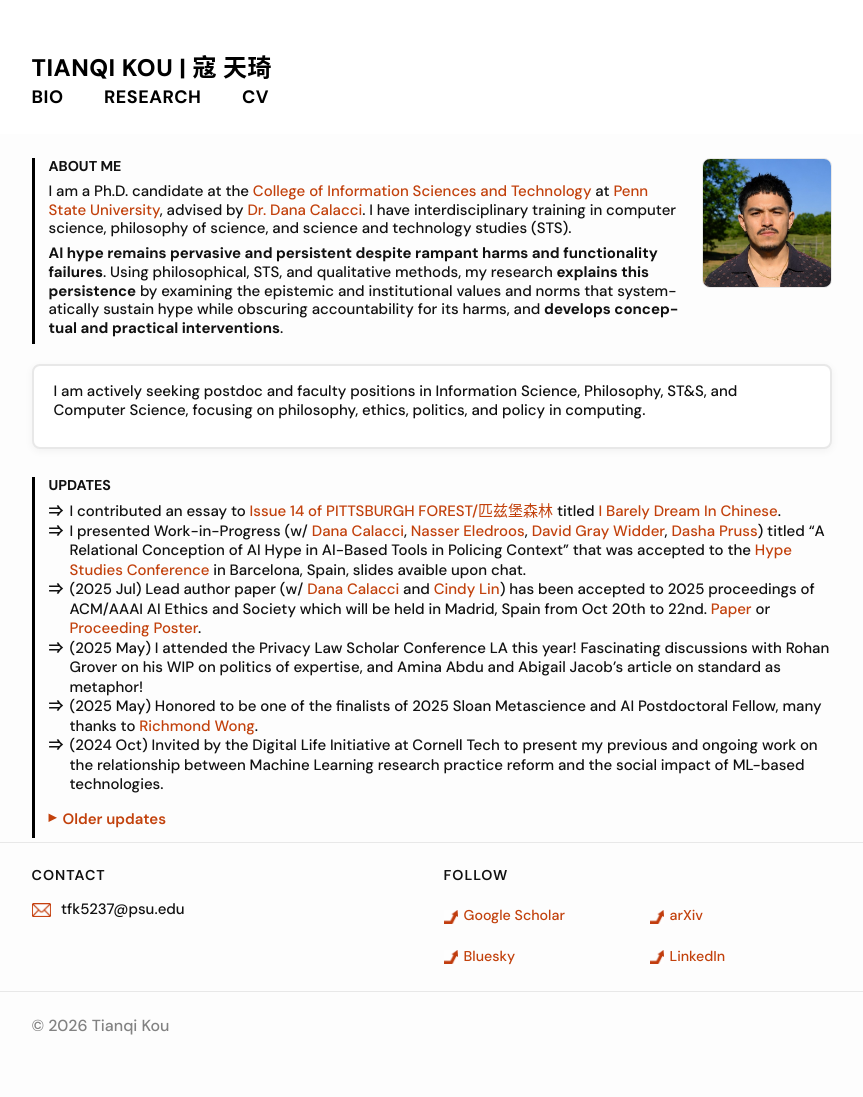
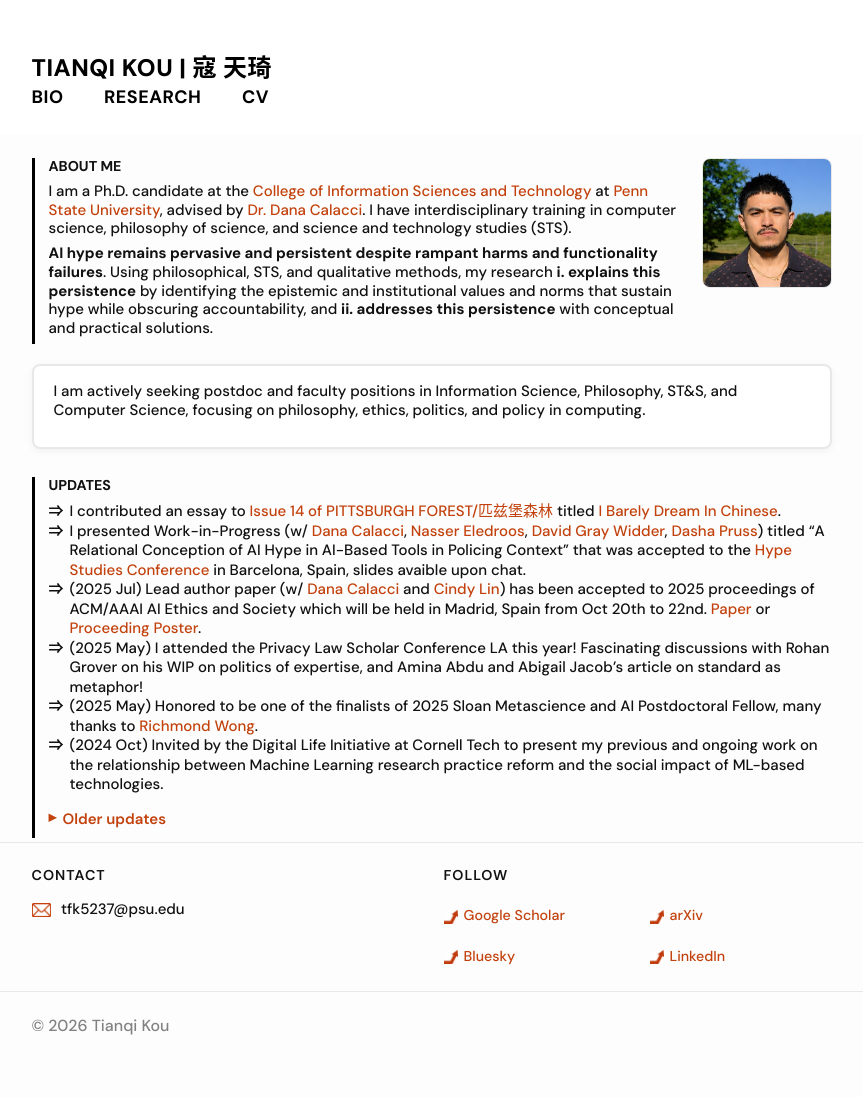
Before and after one commit to koutianqi/koutianqi.github.io, a Jekyll site: the page built from index.markdown, in a window 1280 px wide. Shown: the whole page, without its empty margins (201-1064 px from the left). Built offline with Jekyll 4.4.1, drawn with Linux system fonts in a browser that asks for light colours.

Commit message:
Update index.markdown

```diff
--- a/index.markdown
+++ b/index.markdown
@@ -11,7 +11,7 @@
 
 I am a Ph.D. candidate at the [College of Information Sciences and Technology](https://ist.psu.edu/about) at [Penn State University](https://www.psu.edu), advised by [Dr. Dana Calacci](https://www.dcalacci.net). I have interdisciplinary training in computer science, philosophy of science, and science and technology studies (STS).
 
-**AI hype remains pervasive and persistent despite rampant harms and functionality failures**. Using philosophical, STS, and qualitative methods, my research **explains this persistence** by examining the epistemic and institutional values and norms that systematically sustain hype while obscuring accountability for its harms, and **develops conceptual and practical interventions**.
+**AI hype remains pervasive and persistent despite rampant harms and functionality failures**. Using philosophical, STS, and qualitative methods, my research **i. explains this persistence** by identifying the epistemic and institutional values and norms that sustain hype while obscuring accountability, and **ii. addresses this persistence** with conceptual and practical solutions.
 
   </div>
   <img class="headshot" src="{{ "/assets/img/headshot_crop.jpg" | relative_url }}" alt="Headshot" />
```
